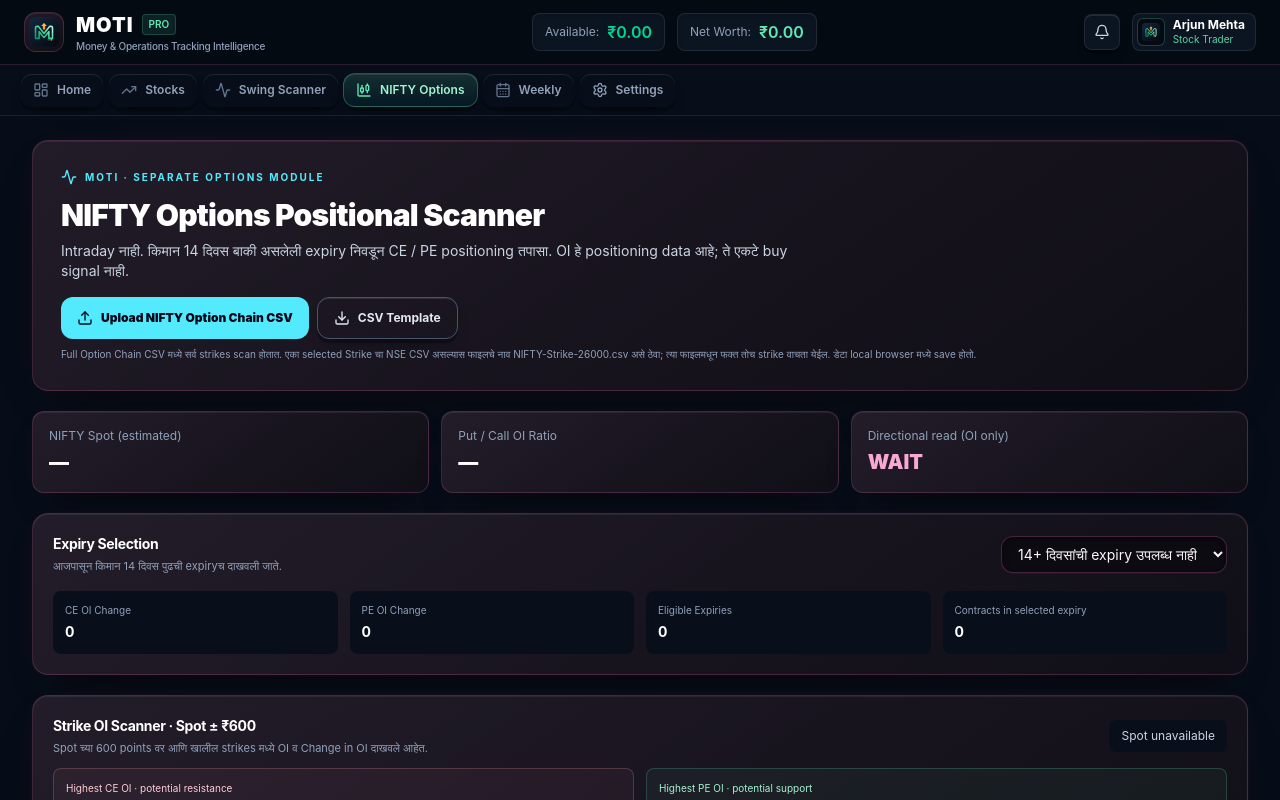
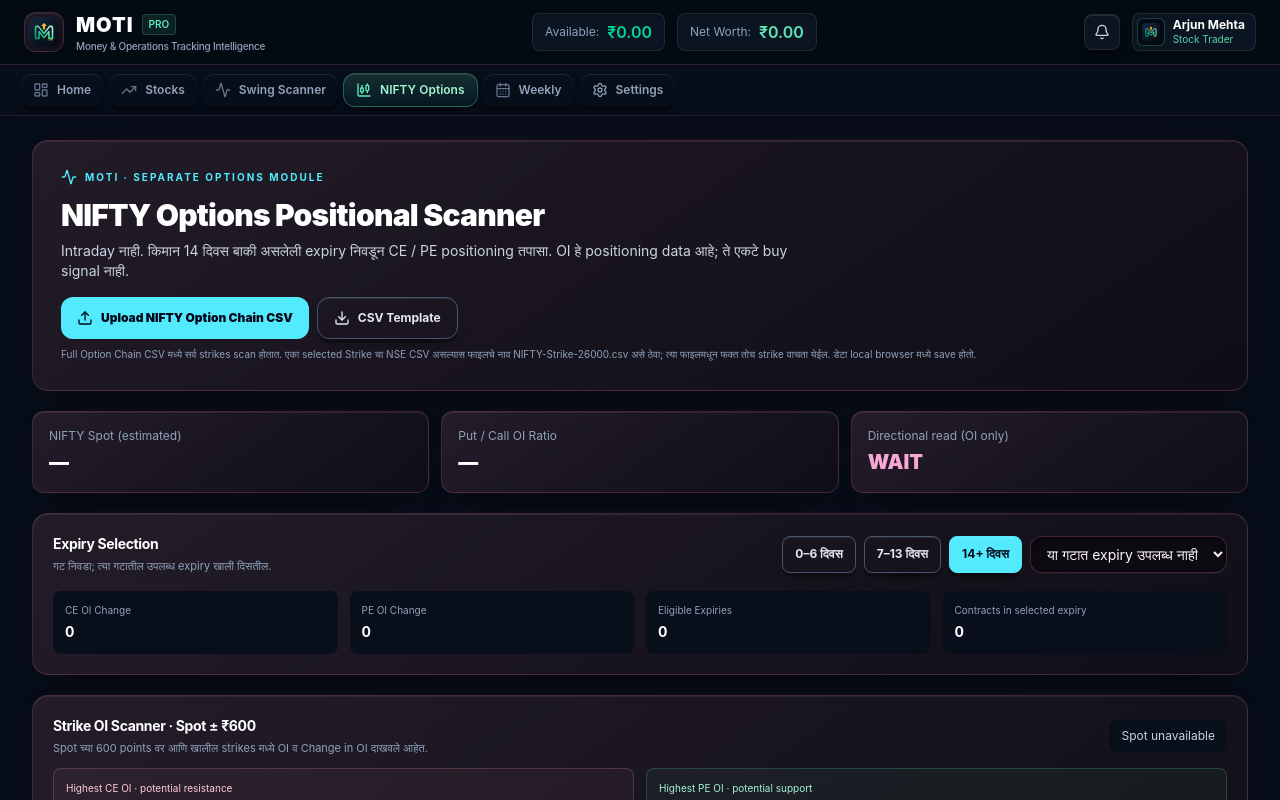
Before and after one commit to aarthak21-beep/MOTI-Money-Tracking-, a React (Vite) app: page / in a window 1280 px wide. Both pictures are taken after a click on the button "NIFTY Options". Shown: the top 800 px of the page. Built offline with nearby package versions, Linux system fonts and the light colour scheme.

Commit message:
Add NIFTY expiry day groups (#81)

```diff
--- a/src/views/NiftyOptionsScannerView.tsx
+++ b/src/views/NiftyOptionsScannerView.tsx
@@ -126,11 +126,15 @@ export const NiftyOptionsScannerView: React.FC = () => {
   const [targetPct, setTargetPct] = useState(35);
   const [lotSize, setLotSize] = useState(65);
   const [expiryChoice, setExpiryChoice] = useState('');
+  const [expiryGroup, setExpiryGroup] = useState<'0-6' | '7-13' | '14+'>('14+');
   const [loading, setLoading] = useState(false);
 
   const expiries = useMemo(() => Array.from(new Set(rows.map(r => r.expiry))).sort(), [rows]);
-  const eligibleExpiries = useMemo(() => expiries.filter(e => (new Date(e + 'T00:00:00').getTime() - today().getTime()) / 86400000 >= 14), [expiries]);
-  const selectedExpiry = eligibleExpiries.includes(expiryChoice) ? expiryChoice : eligibleExpiries[0] || '';
+  const groupExpiries = useMemo(() => expiries.filter(e => {
+    const days = Math.floor((new Date(e + 'T00:00:00').getTime() - today().getTime()) / 86400000);
+    return days >= 0 && (expiryGroup === '0-6' ? days <= 6 : expiryGroup === '7-13' ? days >= 7 && days <= 13 : days >= 14);
+  }), [expiries, expiryGroup]);
+  const selectedExpiry = groupExpiries.includes(expiryChoice) ? expiryChoice : groupExpiries[0] || '';
   const chain = useMemo(() => rows.filter(r => r.expiry === selectedExpiry), [rows, selectedExpiry]);
   const summary = useMemo(() => {
     const ce = chain.filter(r => r.type === 'CE');
@@ -211,15 +215,18 @@ export const NiftyOptionsScannerView: React.FC = () => {
 
     <div className="rounded-2xl border border-[#1e2e4f] bg-[#0d1527] p-4 sm:p-5">
       <div className="flex flex-wrap items-center justify-between gap-3">
-        <div><h2 className="text-sm font-bold text-white">Expiry Selection</h2><p className="mt-1 text-[11px] text-slate-400">आजपासून किमान 14 दिवस पुढची expiryच दाखवली जाते.</p></div>
-        <select value={selectedExpiry} onChange={e => setExpiryChoice(e.target.value)} className="rounded-lg border border-slate-600 bg-[#0a1220] px-3 py-2 text-sm text-white">
-          {eligibleExpiries.length ? eligibleExpiries.map(e => <option key={e} value={e}>{e}</option>) : <option value="">14+ दिवसांची expiry उपलब्ध नाही</option>}
-        </select>
+        <div><h2 className="text-sm font-bold text-white">Expiry Selection</h2><p className="mt-1 text-[11px] text-slate-400">गट निवडा; त्या गटातील उपलब्ध expiry खाली दिसतील.</p></div>
+        <div className="flex flex-wrap gap-2">
+          {([{ id: '0-6', label: '0–6 दिवस' }, { id: '7-13', label: '7–13 दिवस' }, { id: '14+', label: '14+ दिवस' }] as const).map(g => <button key={g.id} onClick={() => { setExpiryGroup(g.id); setExpiryChoice(''); }} className={'rounded-lg border px-3 py-2 text-xs font-bold ' + (expiryGroup === g.id ? 'border-cyan-300 bg-cyan-300 text-slate-950' : 'border-slate-600 text-slate-200 hover:bg-white/5')}>{g.label}</button>)}
+          <select value={selectedExpiry} onChange={e => setExpiryChoice(e.target.value)} className="rounded-lg border border-slate-600 bg-[#0a1220] px-3 py-2 text-sm text-white">
+            {groupExpiries.length ? groupExpiries.map(e => <option key={e} value={e}>{e}</option>) : <option value="">या गटात expiry उपलब्ध नाही</option>}
+          </select>
+        </div>
       </div>
       <div className="mt-4 grid gap-3 sm:grid-cols-4">
         <div className="rounded-lg bg-[#080f1b] p-3"><p className="text-[10px] text-slate-400">CE OI Change</p><p className="mt-1 text-sm font-bold text-white">{fmt(summary.ceChg)}</p></div>
         <div className="rounded-lg bg-[#080f1b] p-3"><p className="text-[10px] text-slate-400">PE OI Change</p><p className="mt-1 text-sm font-bold text-white">{fmt(summary.peChg)}</p></div>
-        <div className="rounded-lg bg-[#080f1b] p-3"><p className="text-[10px] text-slate-400">Eligible Expiries</p><p className="mt-1 text-sm font-bold text-white">{eligibleExpiries.length}</p></div>
+        <div className="rounded-lg bg-[#080f1b] p-3"><p className="text-[10px] text-slate-400">Eligible Expiries</p><p className="mt-1 text-sm font-bold text-white">{groupExpiries.length}</p></div>
         <div className="rounded-lg bg-[#080f1b] p-3"><p className="text-[10px] text-slate-400">Contracts in selected expiry</p><p className="mt-1 text-sm font-bold text-white">{chain.length}</p></div>
       </div>
     </div>
```
